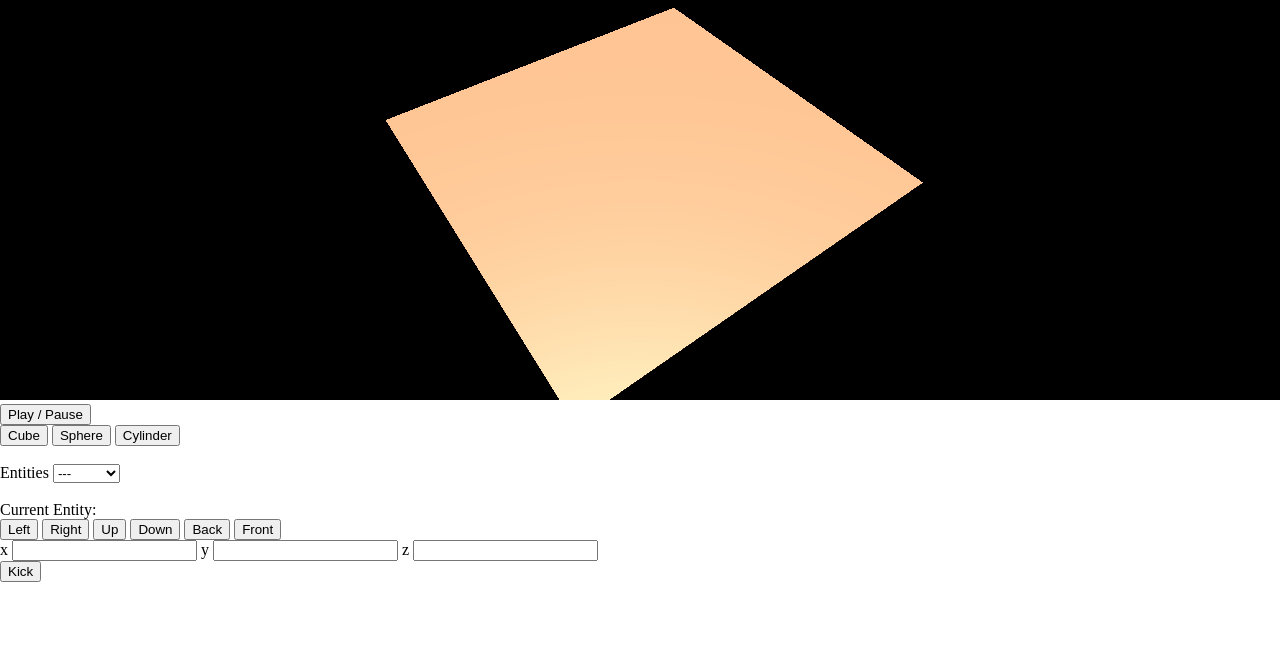
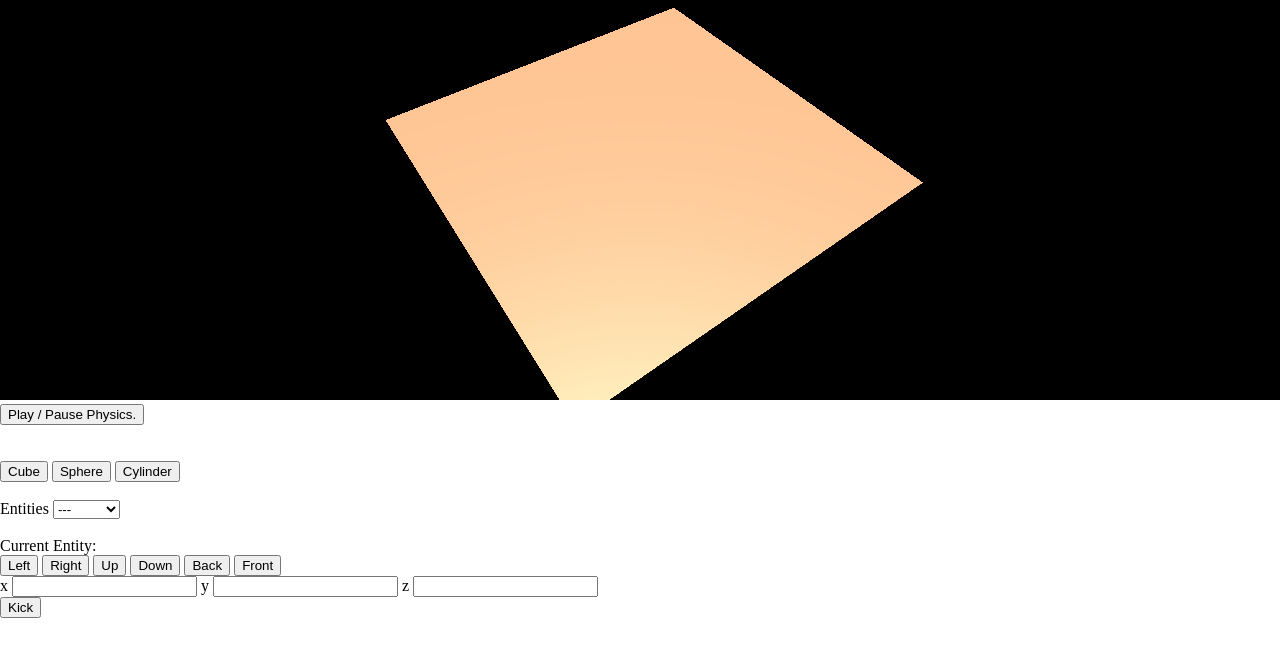
Before and after one commit to Jyothis-P/3D-Game-Engine, a plain HTML site: page index.html in a window 1280 px wide. Drawn offline with Linux system fonts and the light colour scheme.

Commit message:
minor edit

```diff
--- a/index.html
+++ b/index.html
@@ -12,7 +12,9 @@
 <body>
     <canvas id="canvas"></canvas>
     <div id="dash">
-        <button id="play">Play / Pause</button>
+        <button id="play">Play / Pause Physics.</button>
+        <br>
+        <br>
         <br>
         <button id="add-box">Cube</button>
         <button id="add-ball">Sphere</button>
```
